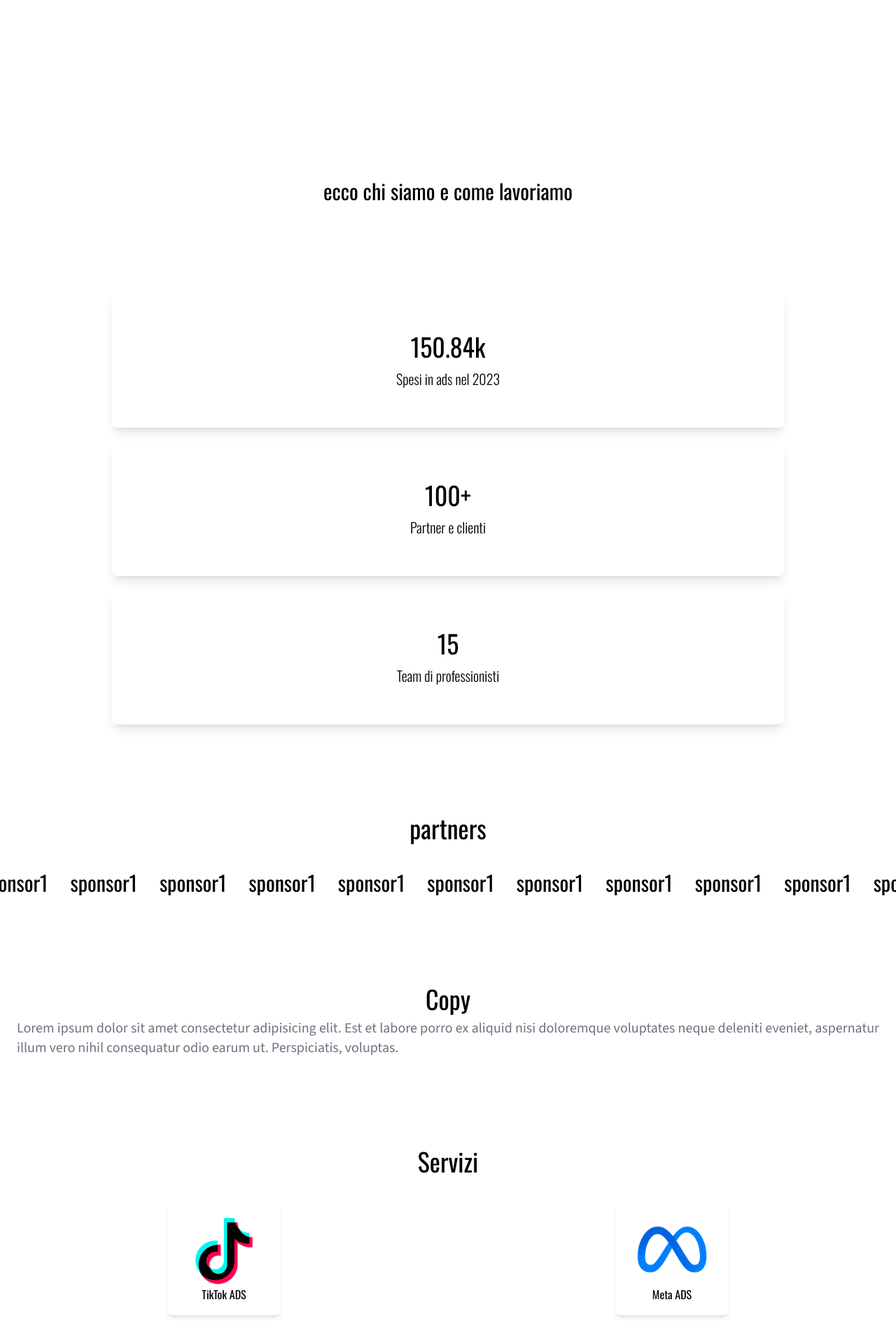
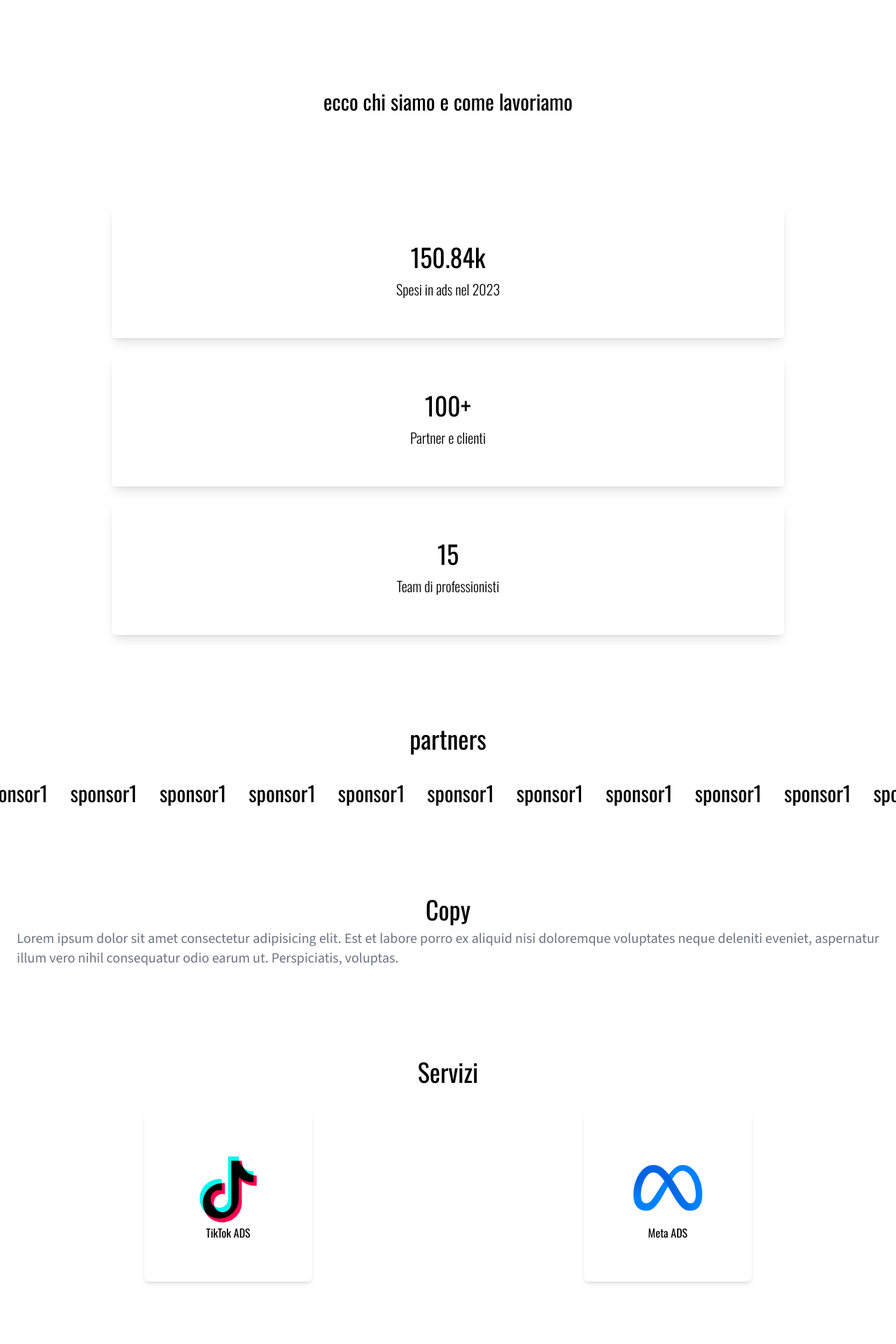
Before and after one commit to Radwtsm/smma_web, a Next.js app: page / in a window 1280 px wide. Shown: the part 720-2640 px from the top of the page at 70% size. Built offline with nearby package versions, Linux system fonts and the light colour scheme.

Commit message:
changes sizes divs

```diff
--- a/app/page.js
+++ b/app/page.js
@@ -6,14 +6,32 @@ import CountUp from 'react-countup';
 
 import MenuIcon from "@mui/icons-material/Menu";
 import Marquee from "react-fast-marquee";
+import { InlineWidget } from "react-calendly";
+
 
 import { Oswald } from "next/font/google";
 import { Source_Sans_3 } from "next/font/google";
+import { useRef, useEffect } from "react";
+import { useInView } from "framer-motion";
+
 
 const oswald = Oswald({ subsets: ["latin"] });
 const sans = Source_Sans_3({ subsets: ["latin"] });
 
+
+
+
+
 export default function Home() {
+
+  //counter
+  const counter_ref = useRef(null)
+  const is_counter_view = useInView(counter_ref, { once: true })
+
+  useEffect(() => {
+    console.log("Element is in view: ", is_counter_view)
+  }, [is_counter_view])
+
   return (
     <main className={oswald.className}>
       <div className="">
@@ -37,25 +55,26 @@ export default function Home() {
       {/* <div className='text-center'>video</div> */}
 
       {/* CHI SIAMO E COME LAVORIAMO */}
-      <div>
-        <p className="text-3xl text-center my-32">
+      <div ref={counter_ref}></div>
+      {is_counter_view && <div>
+        <p className="text-3xl text-center mb-32">
           ecco chi siamo e come lavoriamo
         </p>
         <div className="flex flex-col gap-5 text-xl w-100 my-20">
           <div className="flex flex-col gap-3 justify-center items-center rounded-md shadow-lg  w-3/4 h-48 mx-auto p-4">
-            <p className="text-4xl"><CountUp start={0} end={150.84} suffix="k" decimals={2} /></p>
+            <p className="text-4xl"><CountUp duration={5} start={0} end={150.84} suffix="k" decimals={2} /></p>
             <p className="font-light">Spesi in ads nel 2023</p>
           </div>
           <div className="flex flex-col gap-3 justify-center items-center rounded-md shadow-lg  w-3/4 h-48 mx-auto p-4">
-            <p className="text-4xl"><CountUp start={0} end={100} suffix="+" /></p>
+            <p className="text-4xl"><CountUp duration={5} start={0} end={100} suffix="+" /></p>
             <p className="font-light">Partner e clienti</p>
           </div>
           <div className="flex flex-col gap-3 justify-center items-center rounded-md shadow-lg  w-3/4 h-48 mx-auto p-4">
-            <p className="text-4xl"><CountUp start={0} end={15} /></p>
+            <p className="text-4xl"><CountUp duration={5} start={0} end={15} /></p>
             <p className="font-light">Team di professionisti</p>
           </div>
         </div>
-      </div>
+      </div>}
 
       <div className="my-32">
         <p className="text-4xl text-center my-8">partners</p>
@@ -87,17 +106,21 @@ export default function Home() {
 
       <div className="my-32">
         <p className="text-center text-4xl mb-2">Servizi</p>
-        <div className="flex justify-around items-center  my-10">
-          <div className="rounded-md shadow-md flex flex-col justify-center items-center p-5" style={{ width: '10rem', height: '10rem' }}>
-            <Image src="/icons/tiktok2.png" height="100" width="100" />
+        <div className="flex justify-around items-center  my-10 mx-3">
+          <div className="rounded-lg shadow-md flex flex-col justify-center items-center p-5" style={{ width: '15rem', height: '15rem' }}>
+            <Image alt="tiktok icon" src="/icons/tiktok2.png" height="100" width="100" />
             <p>TikTok ADS</p>
           </div>
-          <div className="rounded-md shadow-md flex flex-col justify-center items-center p-5" style={{ width: '10rem', height: '10rem' }}><Image src="/icons/meta.png" height="100" width="100" /><p>Meta ADS</p></div>
+          <div className="rounded-lg shadow-md flex flex-col justify-center items-center p-5" style={{ width: '15rem', height: '15rem' }}><Image alt="meta icon" src="/icons/meta.png" height="100" width="100" /><p>Meta ADS</p></div>
 
         </div>
       </div>
 
       <div>recensioni</div>
+
+      {/* <InlineWidget url="https://calendly.com/your_scheduling_page" /> */}
+
+
     </main>
   );
 }
--- a/package.json
+++ b/package.json
@@ -16,6 +16,7 @@
     "autoprefixer": "10.4.14",
     "eslint": "8.43.0",
     "eslint-config-next": "13.4.7",
+    "framer-motion": "^10.12.17",
     "next": "13.4.7",
     "postcss": "8.4.24",
     "react": "18.2.0",
```
